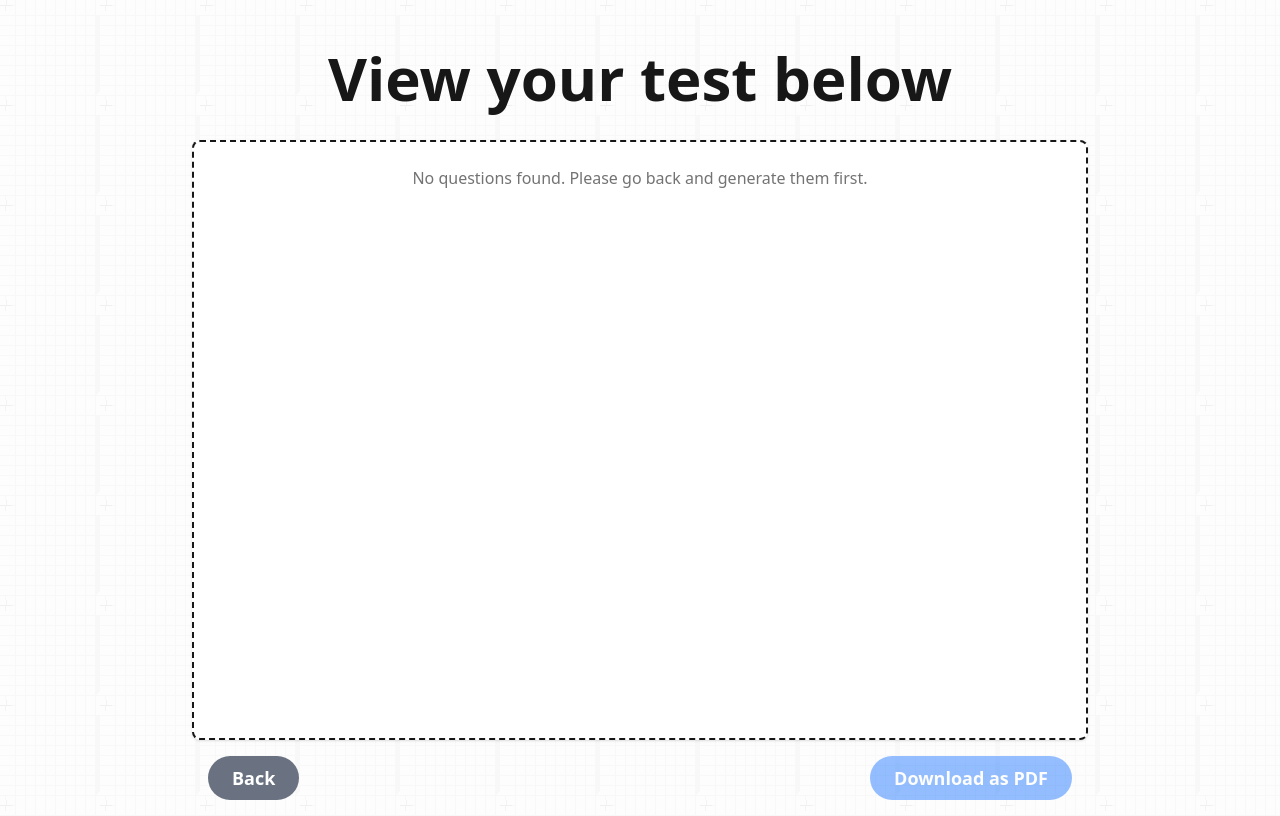
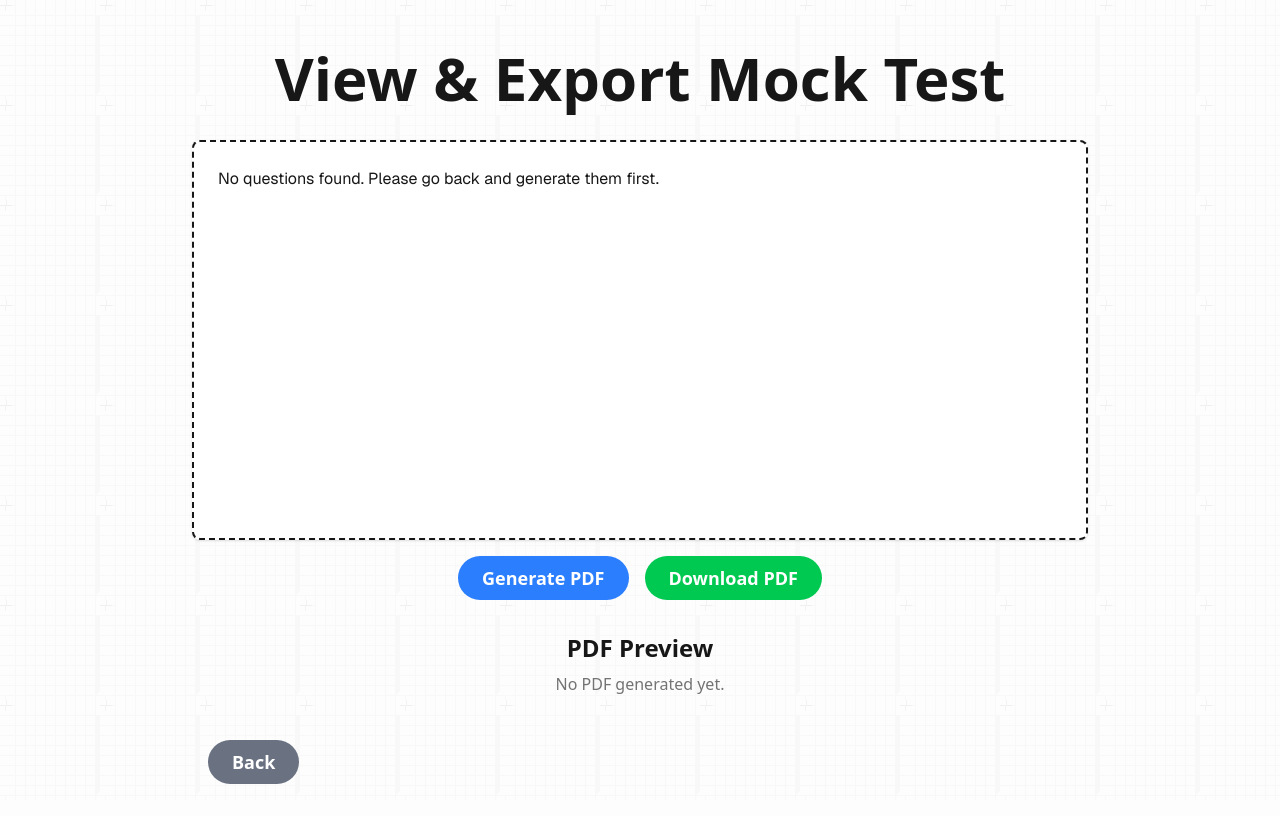
Before and after one commit to michellexyzhang/mockmate, a Next.js app in the folder frontend/: page /view in a window 1280 px wide. Built offline with nearby package versions, Linux system fonts and the light colour scheme.

Commit message:
generate pdfs

```diff
--- a/frontend/package.json
+++ b/frontend/package.json
@@ -9,6 +9,8 @@
     "lint": "next lint"
   },
   "dependencies": {
+    "@monaco-editor/react": "^4.7.0",
+    "jspdf": "^3.0.1",
     "motion": "^12.18.1",
     "next": "15.3.4",
     "pdfjs-dist": "^5.3.31",
--- /dev/null
+++ b/frontend/src/app/api/compile-pdf/route.ts
@@ -0,0 +1,26 @@
+import { NextRequest, NextResponse } from "next/server";
+
+export async function POST(req: NextRequest) {
+  try {
+    const { latex } = await req.json();
+    // Forward the LaTeX to your backend Python service
+    const backendRes = await fetch("http://localhost:8000/compile-pdf", {
+      method: "POST",
+      headers: { "Content-Type": "application/json" },
+      body: JSON.stringify({ latex }),
+    });
+    if (!backendRes.ok) {
+      return new NextResponse("Failed to compile PDF", { status: 500 });
+    }
+    const pdfBuffer = await backendRes.arrayBuffer();
+    return new NextResponse(pdfBuffer, {
+      status: 200,
+      headers: {
+        "Content-Type": "application/pdf",
+        "Content-Disposition": "inline; filename=mock-questions.pdf",
+      },
+    });
+  } catch (e) {
+    return new NextResponse("Error compiling PDF", { status: 500 });
+  }
+}
--- a/frontend/src/app/view/page.tsx
+++ b/frontend/src/app/view/page.tsx
@@ -1,56 +1,71 @@
 "use client";
-
+import React, { useEffect, useState } from "react";
 import Link from "next/link";
-import { useEffect, useState } from "react";
+import jsPDF from "jspdf";
 
 export default function ViewPage() {
   const [questions, setQuestions] = useState<string | null>(null);
-  const [isLoading, setIsLoading] = useState(true);
+  const [pdfUrl, setPdfUrl] = useState<string | null>(null);
 
   useEffect(() => {
     const storedQuestions = localStorage.getItem("mockQuestions");
     if (storedQuestions) {
       setQuestions(storedQuestions);
     }
-    setIsLoading(false);
   }, []);
+
+  const generatePDF = () => {
+    if (!questions) return;
+    const doc = new jsPDF();
+    const lines = doc.splitTextToSize(questions, 180);
+    doc.text(lines, 10, 10);
+    const pdfBlob = doc.output("blob");
+    const url = URL.createObjectURL(pdfBlob);
+    setPdfUrl(url);
+  };
+
+  const downloadPDF = () => {
+    if (!questions) return;
+    const doc = new jsPDF();
+    const lines = doc.splitTextToSize(questions, 180);
+    doc.text(lines, 10, 10);
+    doc.save("mock-questions.pdf");
+  };
 
   return (
     <div className="flex flex-col items-center min-h-screen">
       <main className="flex flex-col items-center flex-1 px-4 sm:px-20 text-center w-full">
-        <h1 className="text-4xl sm:text-6xl font-extrabold font-[family-name:var(--font-pencil)] mt-12">
-          View your test below
+        <h1 className="text-4xl sm:text-6xl font-extrabold mt-12">
+          View & Export Mock Test
         </h1>
-        <div className="mt-8 w-full max-w-4xl min-h-[600px] p-6 border-2 border-dashed rounded-lg text-left bg-white shadow-sm">
-          {isLoading ? (
-            <div className="flex items-center justify-center h-full">
-              <p className="text-neutral-500">Loading questions...</p>
-            </div>
-          ) : questions ? (
-            <pre className="whitespace-pre-wrap font-sans text-sm sm:text-base leading-relaxed">
-              {questions}
-            </pre>
+        <div className="mt-8 w-full max-w-4xl min-h-[400px] p-6 border-2 border-dashed rounded-lg text-left bg-white shadow-sm">
+          <pre className="whitespace-pre-wrap font-sans text-sm sm:text-base leading-relaxed">
+            {questions || "No questions found. Please go back and generate them first."}
+          </pre>
+        </div>
+        <div className="flex gap-4 mt-4">
+          <button onClick={generatePDF} className="px-6 py-2 text-lg font-semibold text-white bg-blue-500 rounded-full hover:bg-blue-700">
+            Generate PDF
+          </button>
+          <button onClick={downloadPDF} className="px-6 py-2 text-lg font-semibold text-white bg-green-500 rounded-full hover:bg-green-700">
+            Download PDF
+          </button>
+        </div>
+        <div className="mt-8 w-full max-w-4xl">
+          <h2 className="text-2xl font-bold mb-2">PDF Preview</h2>
+          {pdfUrl ? (
+            <iframe src={pdfUrl} width="100%" height={600} style={{ border: "1px solid #ccc" }} />
           ) : (
-            <div className="flex items-center justify-center h-full">
-              <p className="text-neutral-500">
-                No questions found. Please go back and generate them first.
-              </p>
-            </div>
+            <p className="text-neutral-500">No PDF generated yet.</p>
           )}
         </div>
       </main>
       <footer className="flex justify-between w-full p-4 max-w-4xl mx-auto">
         <Link href="/upload">
-          <button className="px-6 py-2 text-lg font-semibold text-white bg-gray-500 rounded-full hover:bg-gray-700 focus:outline-none focus:ring-2 focus:ring-gray-400 focus:ring-opacity-75">
+          <button className="px-6 py-2 text-lg font-semibold text-white bg-gray-500 rounded-full hover:bg-gray-700">
             Back
           </button>
         </Link>
-        <button
-          className="px-6 py-2 text-lg font-semibold text-white bg-blue-500 rounded-full hover:bg-blue-700 focus:outline-none focus:ring-2 focus:ring-blue-400 focus:ring-opacity-75 disabled:opacity-50"
-          disabled={!questions}
-        >
-          Download as PDF
-        </button>
       </footer>
     </div>
   );
```
Also changed, not shown: 2 other files (tests, documents, lock files or other folders).
